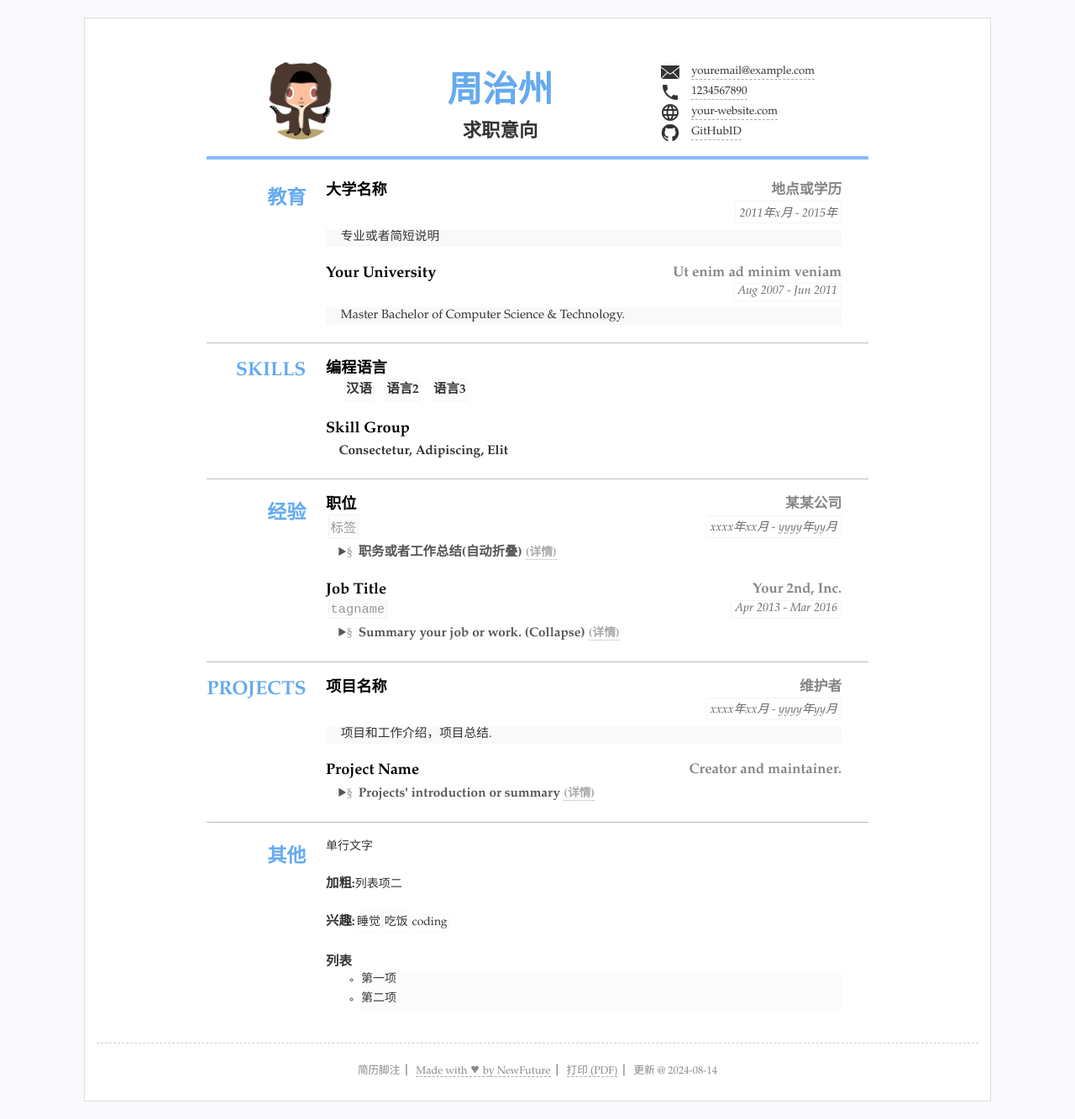
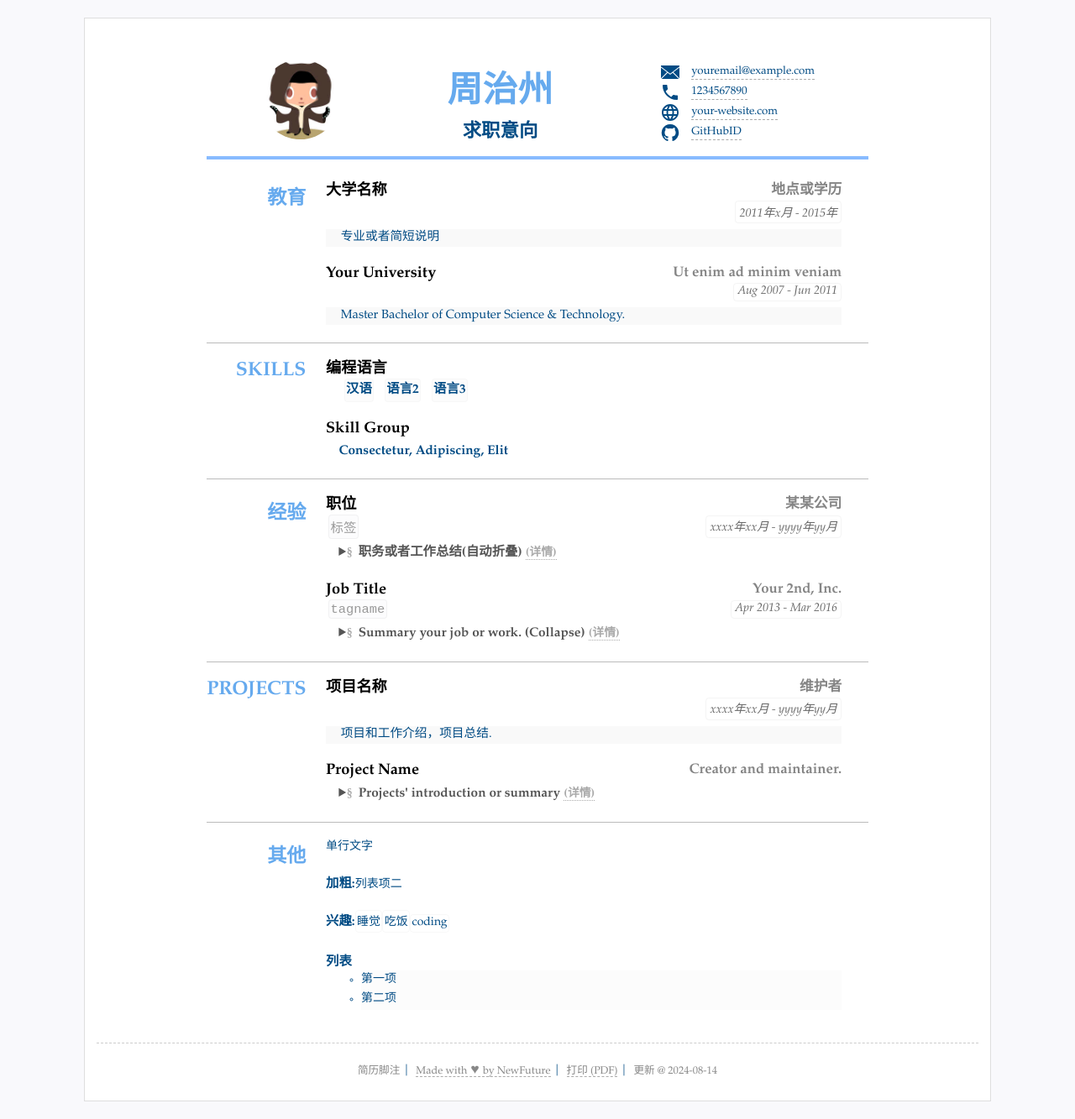
Before and after one commit to ZolitaiRez/CV, a Jekyll site: the page built from index.html, in a window 1280 px wide. Shown: the whole page at 84% size. Built offline with Jekyll 4.4.1, drawn with Linux system fonts in a browser that asks for light colours.

Commit message:
Update main.scss
Change Default Color

```diff
--- a/assets/css/main.scss
+++ b/assets/css/main.scss
@@ -6,7 +6,7 @@
 /*网页设置*/
 $bg_color: #f9f9fc; //网页背景
 $paper_color: #fff; //纸张颜色
-$default_color: #333; //默认文字颜色
+$default_color: #004B84; //默认文字颜色
 $subject-width: {{site.subject-width | default: '20%'}};//宽度
 
 /*打印变量*/
```
